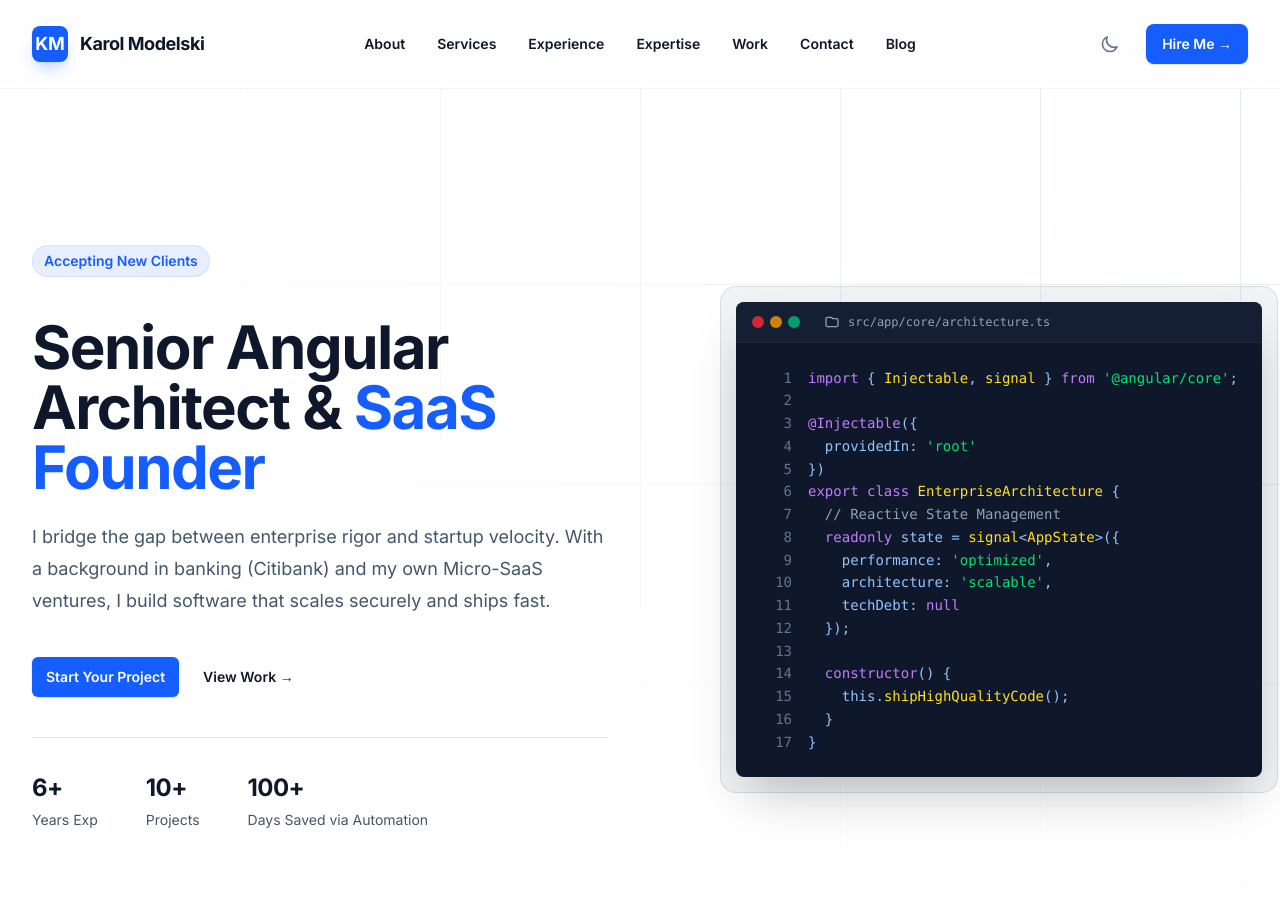
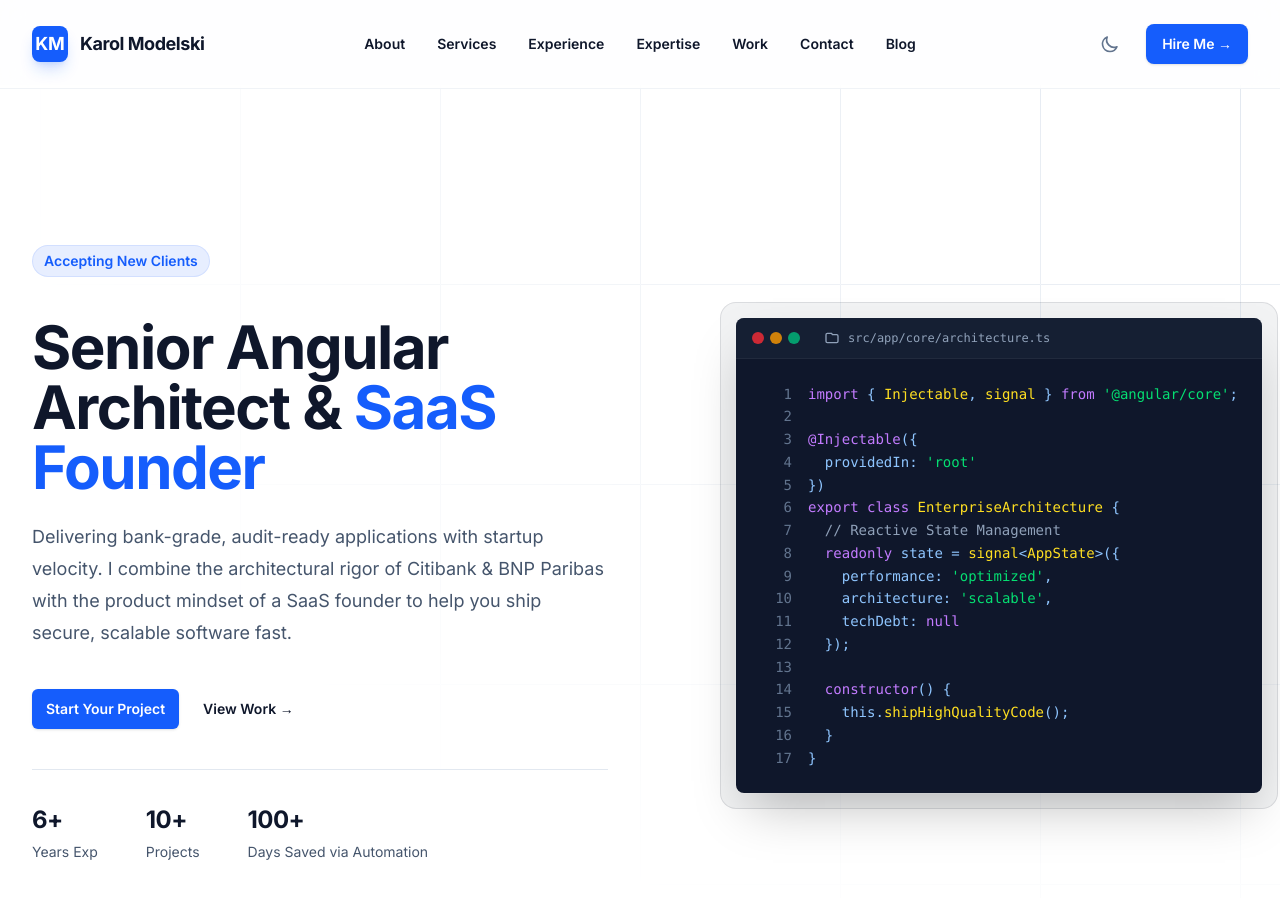
Before and after one commit to CodeWithKarol/freelance-portfolio, an Angular app: page / in a window 1280 px wide. Shown: the top 898 px of the page. Built offline with nearby package versions, Linux system fonts and the light colour scheme.

Commit message:
Update about section description text
Revised the about section paragraph to emphasize delivering audit-ready applications with startup velocity, highlighting experience at Citibank, BNP Paribas, and as a SaaS founder.

```diff
--- a/src/app/features/portfolio/components/about/about-section.ts
+++ b/src/app/features/portfolio/components/about/about-section.ts
@@ -52,9 +52,9 @@ import { CommonModule, ViewportScroller } from '@angular/common';
             <span class="text-blue-600 dark:text-blue-400">SaaS Founder</span>
           </h1>
           <p class="mt-6 text-lg leading-8 text-slate-600 dark:text-slate-400">
-            I bridge the gap between enterprise rigor and startup velocity. With a background in
-            banking (Citibank) and my own Micro-SaaS ventures, I build software that scales securely
-            and ships fast.
+            Delivering bank-grade, audit-ready applications with startup velocity. I combine the
+            architectural rigor of Citibank & BNP Paribas with the product mindset of a SaaS founder
+            to help you ship secure, scalable software fast.
           </p>
           <div class="mt-10 flex items-center justify-center xl:justify-start gap-x-6">
             <a
```
